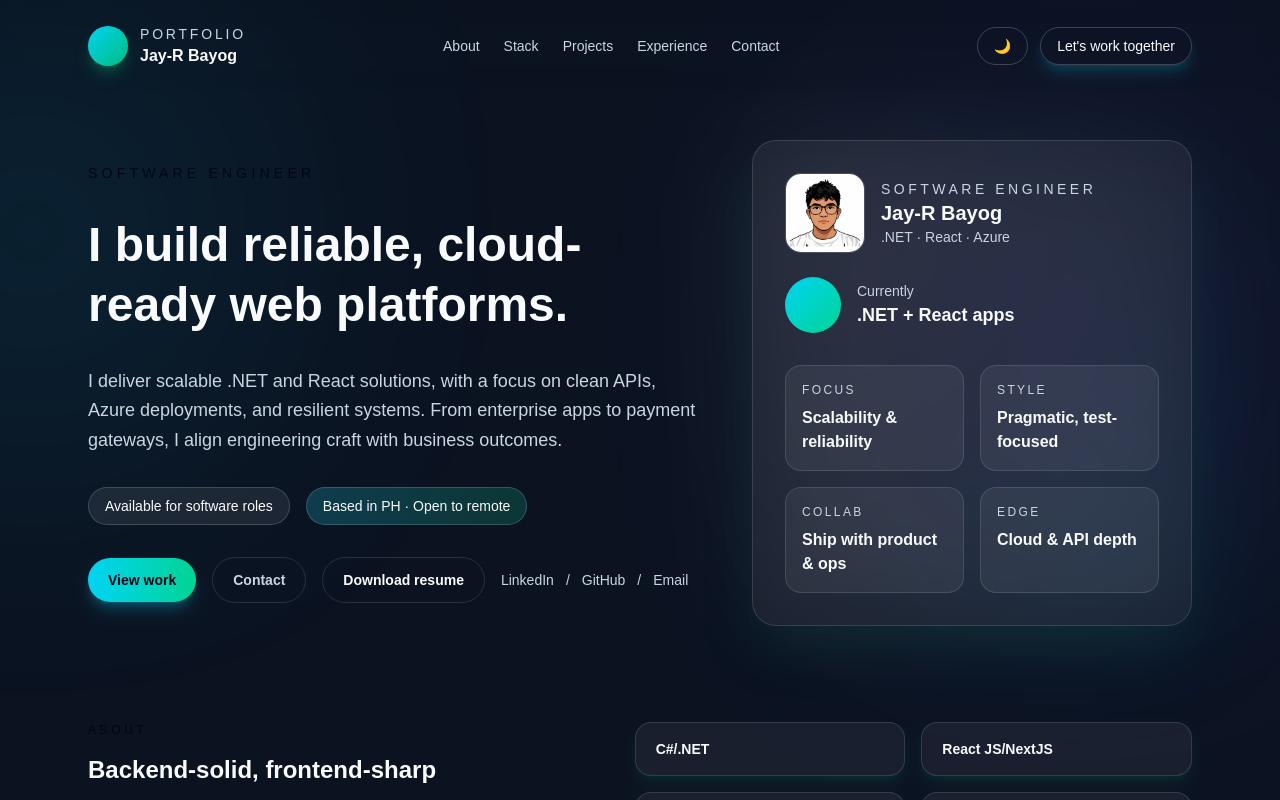
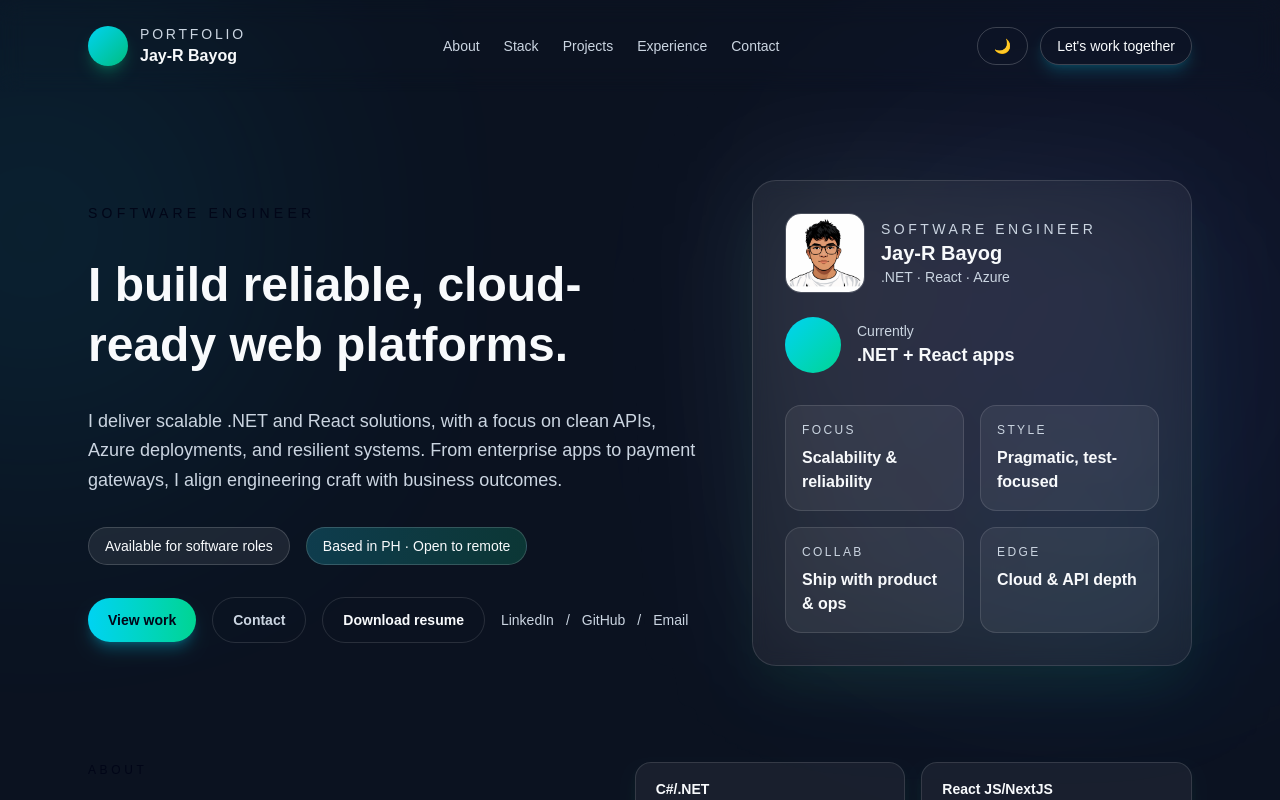
Before and after one commit to average04/porfolio, a Next.js app in the folder portfolio/: page / in a window 1280 px wide. Shown: the top 800 px of the page. Built offline with nearby package versions, Linux system fonts and the light colour scheme.

Commit message:
Added top-10

```diff
--- a/portfolio/app/page.tsx
+++ b/portfolio/app/page.tsx
@@ -186,7 +186,7 @@ export default function Home() {
         </div>
       </header>
 
-      <main className="relative mx-auto max-w-6xl space-y-24 px-6 pb-24 pt-12">
+      <main className="relative mx-auto max-w-6xl space-y-24 px-6 pb-24 pt-12 top-10">
         <section className="grid items-center gap-12 lg:grid-cols-[1.4fr_1fr]">
           <div className="space-y-8">
             <p className="text-sm uppercase tracking-[0.3em] text-slate-950 dark:text-cyan-600">Software Engineer</p>
```
